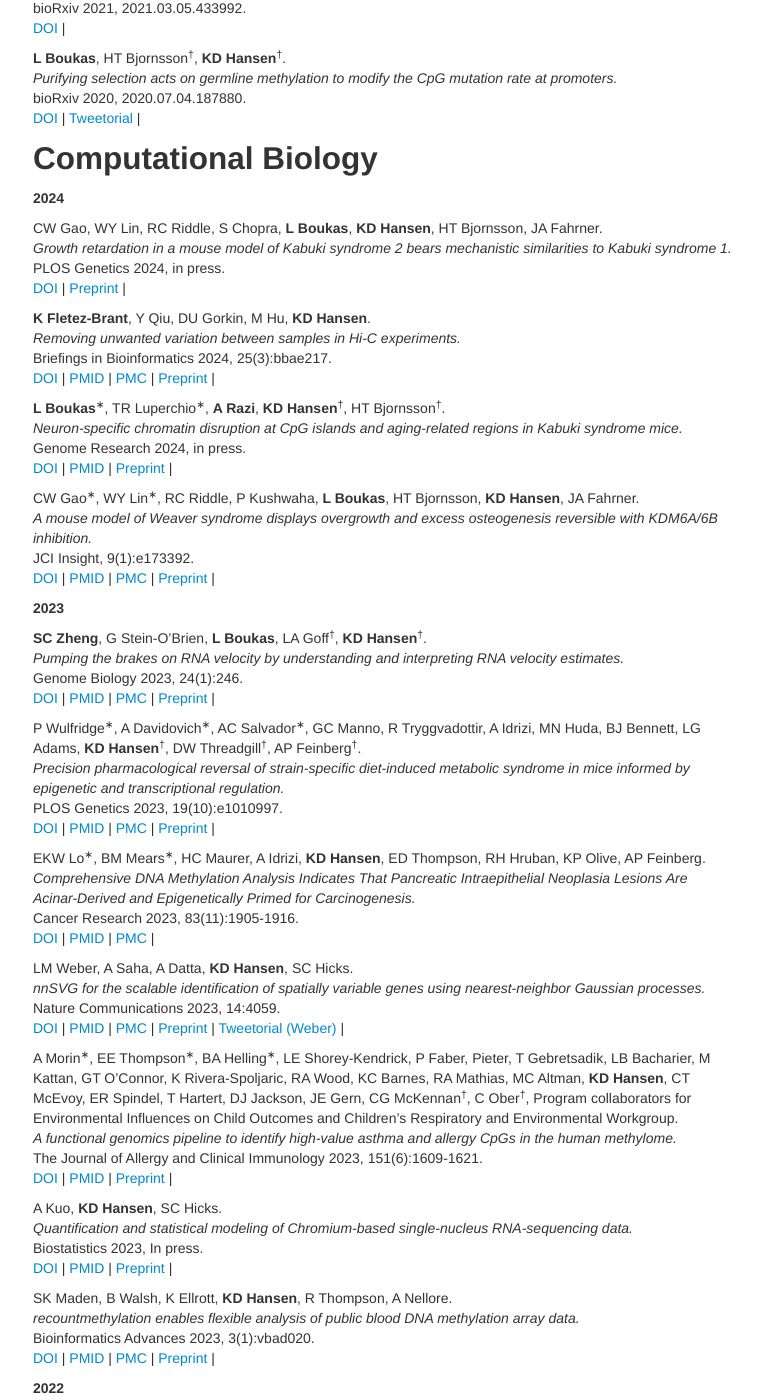
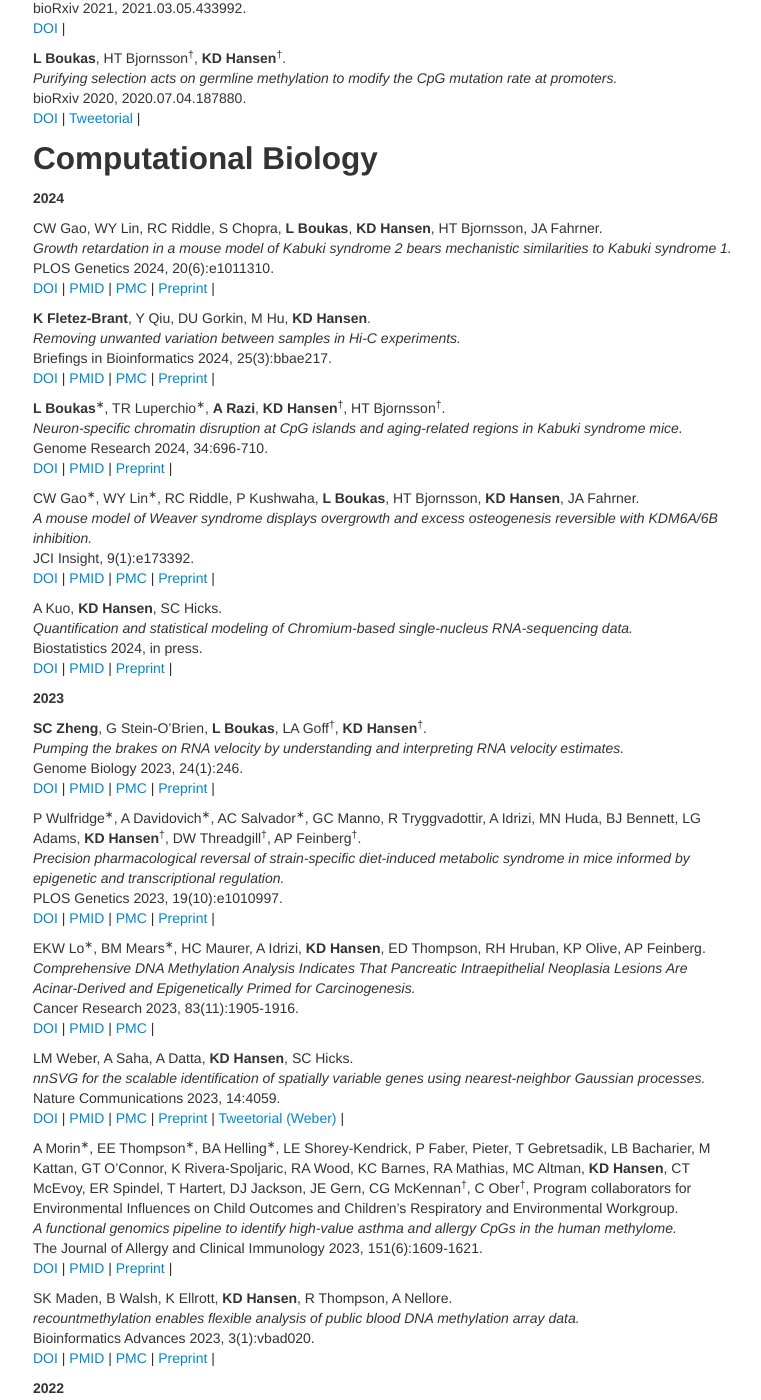
Before and after one commit to hansenlab/hansenlab.github.io, a Jekyll site: the page built from 02-pubs.md, in a window 1280 px wide and 1400 px high, scrolled down 744 px. Shown: the whole window, without its empty margins (257-1018 px from the left). Built offline with Jekyll 4.4.1, drawn with Linux system fonts in a browser that asks for light colours; comment, search, counter and statistics services are not loaded.

Commit message:
new pubs

```diff
--- a/02-pubs.md
+++ b/02-pubs.md
@@ -66,8 +66,10 @@ Computational Biology
 
 CW Gao, WY Lin, RC Riddle, S Chopra, **L Boukas**, **KD Hansen**, HT Bjornsson, JA Fahrner.
 _Growth retardation in a mouse model of Kabuki syndrome 2 bears mechanistic similarities to Kabuki syndrome 1._
-PLOS Genetics 2024, in press.
+PLOS Genetics 2024, 20(6):e1011310.
 [DOI](https://doi.org/10.1371/journal.pgen.1011310) |
+[PMID](http://www.ncbi.nlm.nih.gov/pubmed/38857303) |
+[PMC](http://www.ncbi.nlm.nih.gov/pmc/articles/PMC11192384) |
 [Preprint](https://doi.org/10.1101/2023.10.15.562327) |
 <span data-badge-type="4" data-doi="10.1371/journal.pgen.1011310" data-hide-no-mentions="true" class="altmetric-embed"> </span>
 
@@ -82,8 +84,8 @@ Briefings in Bioinformatics 2024, 25(3):bbae217.
 
 **L Boukas**<sup>&lowast;</sup>, TR Luperchio<sup>&lowast;</sup>, **A Razi**, **KD Hansen**<sup>&dagger;</sup>, HT Bjornsson<sup>&dagger;</sup>.
 _Neuron-specific chromatin disruption at CpG islands and aging-related regions in Kabuki syndrome mice._
-Genome Research 2024, in press.
-[DOI](https://doi.org/10.1101/10.1101/gr.278416.123) |
+Genome Research 2024, 34:696-710.
+[DOI](https://doi.org/10.1101/gr.278416.123) |
 [PMID](http://www.ncbi.nlm.nih.gov/pubmed/38702196) |
 [Preprint](https://doi.org/10.1101/2023.08.01.551456) |
 <span data-badge-type="4" data-doi="10.1101/gr.278416.123" data-hide-no-mentions="true" class="altmetric-embed"> </span>
@@ -96,6 +98,14 @@ JCI Insight, 9(1):e173392.
 [PMC](http://www.ncbi.nlm.nih.gov/pmc/articles/PMC10906465) |
 [Preprint](https://doi.org/10.1101/2023.06.23.546270) |
 <span data-badge-type="4" data-doi="10.1172/jci.insight.173392" data-hide-no-mentions="true" class="altmetric-embed"> </span>
+
+A Kuo, **KD Hansen**, SC Hicks.
+_Quantification and statistical modeling of Chromium-based single-nucleus RNA-sequencing data._
+Biostatistics 2024, in press.
+[DOI](https://doi.org/10.1093/biostatistics/kxad010) |
+[PMID](http://www.ncbi.nlm.nih.gov/pubmed/37257175) |
+[Preprint](https://doi.org/10.1101/2022.05.20.492835) |
+<span data-badge-type="4" data-doi="10.1093/biostatistics/kxad010" data-hide-no-mentions="true" class="altmetric-embed"> </span>
 
 
 **2023**
@@ -143,14 +153,6 @@ The Journal of Allergy and Clinical Immunology 2023, 151(6):1609-1621.
 [PMID](http://www.ncbi.nlm.nih.gov/pubmed/36754293) |
 [Preprint](https://doi.org/10.1101/2022.05.19.22275204) |
 <span data-badge-type="4" data-doi="10.1016/j.jaci.2022.12.828" data-hide-no-mentions="true" class="altmetric-embed"> </span>
-
-A Kuo, **KD Hansen**, SC Hicks.
-_Quantification and statistical modeling of Chromium-based single-nucleus RNA-sequencing data._
-Biostatistics 2023, In press.
-[DOI](https://doi.org/10.1093/biostatistics/kxad010) |
-[PMID](http://www.ncbi.nlm.nih.gov/pubmed/37257175) |
-[Preprint](https://doi.org/10.1101/2022.05.20.492835) |
-<span data-badge-type="4" data-doi="10.1093/biostatistics/kxad010" data-hide-no-mentions="true" class="altmetric-embed"> </span>
 
 SK Maden, B Walsh, K Ellrott, **KD Hansen**, R Thompson, A Nellore.
 _recountmethylation enables flexible analysis of public blood DNA methylation array data._
```
